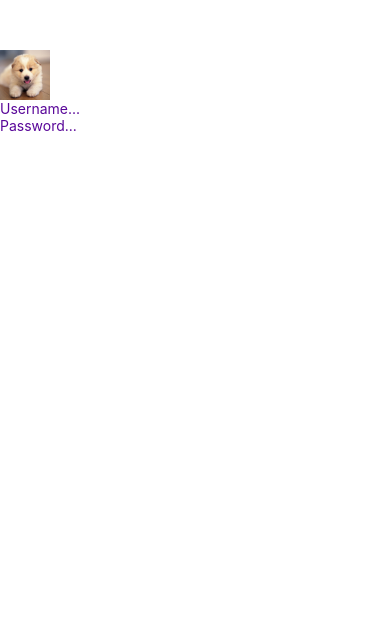
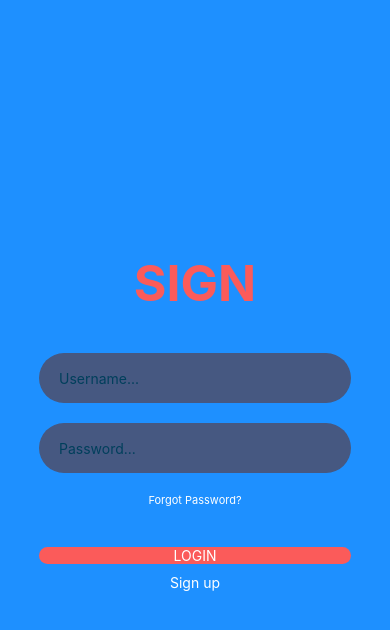
Before and after one commit to GoodMorningA1i/VoiceSign, a React Native app: screen / in a window 390 px wide. Shown: the top 630 px of the page. Built offline with nearby package versions, Linux system fonts and the light colour scheme.

Commit message:
add login and password

```diff
--- a/App.js
+++ b/App.js
@@ -22,62 +22,111 @@
 // });
 
 import React from 'react';
-import { View, Image, StyleSheet, TextInput } from 'react-native';
-
-const styles = StyleSheet.create({
-  container: {
-    paddingTop: 50, // we don't need this, as our logo will be in the center?
-    flex: 1,
-    backgroundColor: '#A4508B',
-    alignItems: 'center',
-    justifyContent: 'center',
-  },
-  tinyLogo: {
-    width: 50,
-    height: 50,
-  },
-  logo: {
-    paddingTop: 50,
-    width: null,
-    height: null,
-    resizeMode: 'cover'
-  },
-  inputText: {
-
-
-
-  }
-});
+import { View, Text, StyleSheet, TextInput, TouchableOpacity } from 'react-native';
 
 export default class App extends React.Component {
-  state= {
+  state={
     username: "",
     password: ""
   }
   render() {
     return (
-      // this is where the logo picture will go?
-      <View style={styles.logo}>
-        <Image
-          style={styles.tinyLogo}
-          source={require('./Images/Test.jpg')}
-        />
+      <View style={styles.container}>
+        <Text style={styles.logo}>SIGN</Text>
+        <View style={styles.inputView} >
+          <TextInput
+            style={styles.inputText}
+            placeholder="Username..."
+            placeholderTextColor="#003f5c"
+            onChangeText={text => this.setState({email:text})}/>
+        </View>
         <View style={styles.inputView}>
           <TextInput
-            style= {styles.inputText}
-            placeholder= "Username..."
-            placeholderTextColor= "#590799"
-            onChangeText={text => this.setState({username:text})}/>
+            secureTextEntry
+            style={styles.inputText}
+            placeholder="Password..."
+            placeholderTextColor="#003f5c"
+            onChangeText={text => this.setState({password:text})}/>
         </View>
-        <View style={styles.inoutView}>
-        <TextInput
-          secureTextEntry
-          style={styles.inoutText}
-          placeholder="Password..."
-          placeholderTextColor= "#590799"
-          onChangeText={text => this.setState({password:text})}/>
-        </View>
+        <TouchableOpacity>
+          <Text style={styles.forgot}>Forgot Password?</Text>
+        </TouchableOpacity>
+        <TouchableOpacity style={styles.loginBtn}>
+          <Text style={styles.loginText}>LOGIN</Text>
+        </TouchableOpacity>
+        <TouchableOpacity>
+          <Text style={styles.loginText}>Sign up</Text>
+        </TouchableOpacity>
       </View>
+
     );
   }
 }
+
+const styles = StyleSheet.create({
+  container: {
+    flex: 1,
+    backgroundColor: '#1e90ff',
+    alignItems: 'center',
+    justifyContent: 'center',
+  },
+  logo: {
+    fontWeight: "bold",
+    fontSize:50,
+    color:"#fb5b5a",
+    marginBottom: 40
+  },
+  inputView: {
+    width:"80%",
+    backgroundColor: "#465881",
+    borderRadius: 25,
+    height: 50,
+    marginBottom: 20,
+    justifyContent: "center",
+    padding: 20
+  },
+  inputText: {
+    height:50,
+    color: "white"
+  },
+  forgot: {
+    color: "white",
+    fontSize: 11
+  },
+  loginBtn: {
+    width:"80%",
+    backgroundColor: "#fb5b5a",
+    borderRadius: 25,
+    heigth: 50,
+    alignItems: "center",
+    justifyContent: "center",
+    marginTop:40,
+    marginBottom:10
+  },
+  loginText:{
+    color: "white"
+  }
+});
+
+
+
+//  inputView: {
+//    width: "80%",
+//    backgroundColor:
+//    borderRadius:25;
+//    height: 50,
+//    marginBottom: 20,
+//    justifyContent: "center",
+//    padding: 20
+//   }
+
+// tinyLogo: {
+  //   width: 50,
+  //   height: 50,
+  // },
+
+  // logo: {
+  //   paddingTop: 50,
+  //   width: null,
+  //   height: null,
+  //   resizeMode: 'cover'
```
